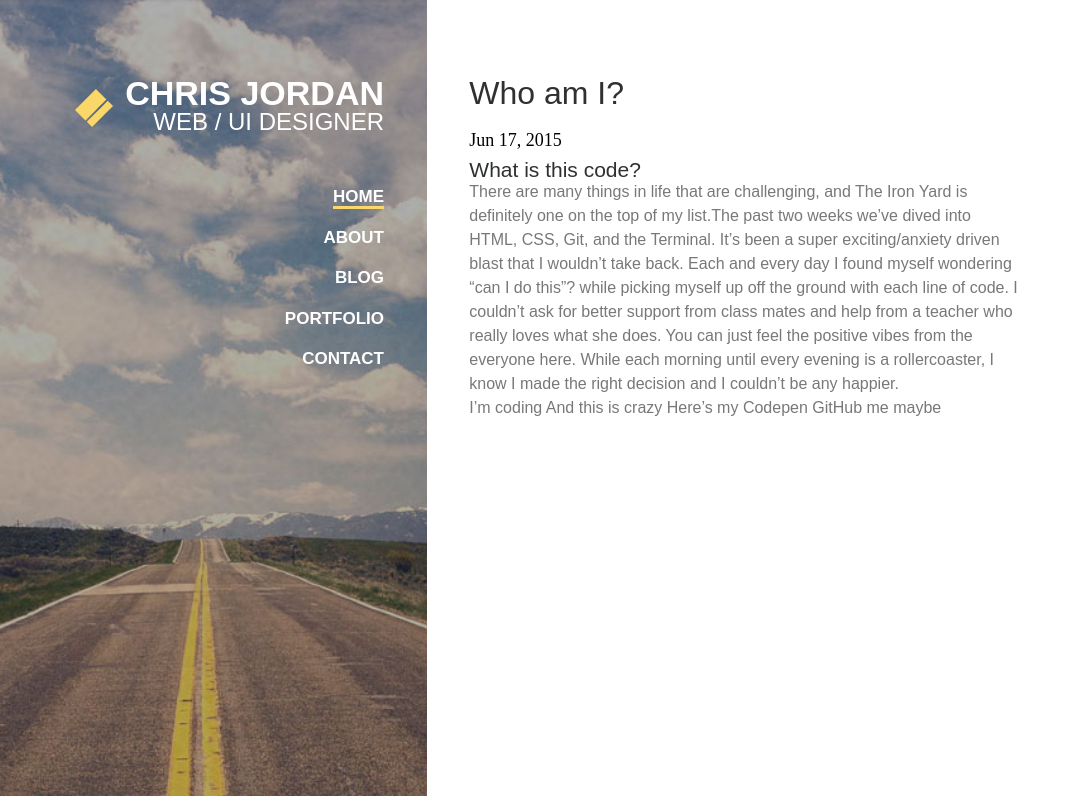
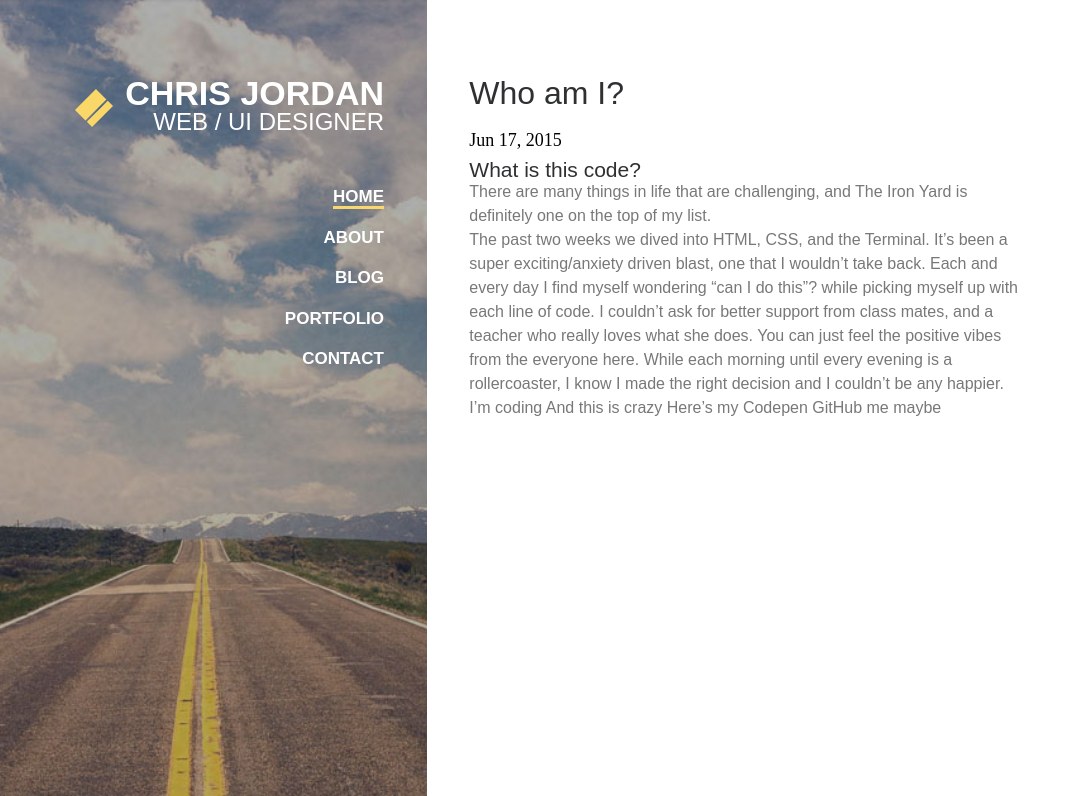
Before and after one commit to ChrisDJordan/ChrisDJordan.github.io, a Jekyll site: the page built from _posts/2015-07-01- this-code.md, in a window 1280 px wide, cut to the strip 104-900 px from the top of the page. Shown: the whole strip, without its empty margins (0-1080 px from the left). Built offline with Jekyll 4.4.1, drawn with Linux system fonts in a browser that asks for light colours.

Commit message:
fixing blog post spelling and grammar errors

```diff
--- a/_posts/2015-07-01- this-code.md
+++ b/_posts/2015-07-01- this-code.md
@@ -8,12 +8,14 @@ categories: jekyll update
 ##What is this code?
 
 There are many things in life that are
-challenging, and The Iron Yard is definitely
-one on the top of my list.The past two weeks we've dived into HTML, CSS, Git, and the Terminal.
-It's been a super exciting/anxiety driven blast that I wouldn't take back.
-Each and every day I found myself wondering "can I do this"? while picking
-myself up off the ground with each line of code.
-I couldn't ask for better support from class mates and help from a teacher
+challenging, and The Iron Yard is definitely one on the top of my list.
+
+
+The past two weeks we dived into HTML, CSS, and the Terminal.
+It's been a super exciting/anxiety driven blast, one that I wouldn't take back.
+Each and every day I find myself wondering "can I do this"? while picking
+myself up with each line of code.
+I couldn't ask for better support from class mates, and a teacher
 who really loves what she does. You can just feel the positive vibes
 from the everyone here. While each morning until every evening is a
 rollercoaster, I know I made the right decision and I couldn't be any happier.
```
Also changed, not shown: _posts/2015-07-01-design-process 2.md (+6 -5 lines), _posts/2015-07-01-sassersize.md (+1 -1 lines), _posts/2015-07-01-typographic.md (+1 -2 lines).
